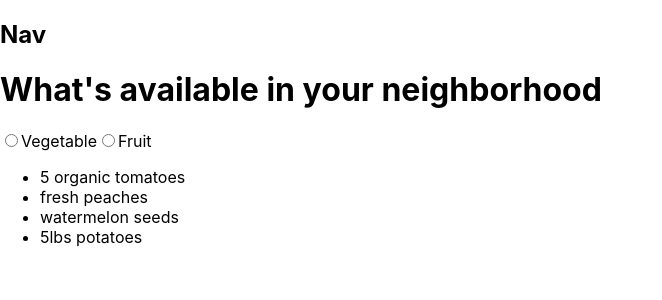
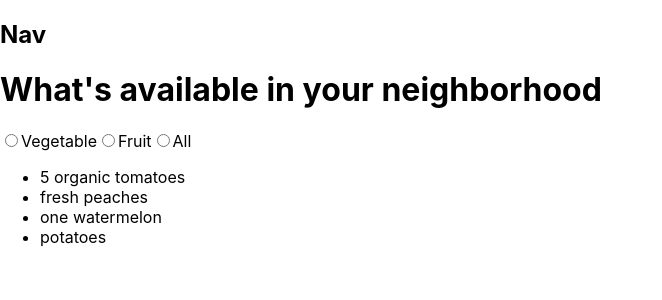
Before and after one commit to Mengqi89/open-garden-client, a React (Create React App) app: page /list in a window 1280 px wide. Shown: the top 300 px of the page, without its empty margins (0-662 px from the left). Built offline with nearby package versions, Linux system fonts and the light colour scheme; the HTML template or start-up script is replaced by a standard one.

Commit message:
added filter

```diff
--- a/src/components/ListPage/ListPage.js
+++ b/src/components/ListPage/ListPage.js
@@ -1,30 +1,83 @@
-import React from 'react';
+import React, { Component } from 'react';
 
-function ListPage(props) {
+
+class ListPage extends Component {
+
+    state = {
+        all: [
+            {
+                id: 0,
+                title: '5 organic tomatoes',
+                type: 'vegetable'
+            },
+            {
+                id: 1,
+                title: 'fresh peaches',
+                type: 'fruit'
+            },
+            {
+                id: 2,
+                title: 'one watermelon',
+                type: 'fruit'
+            },
+            {
+                id: 3,
+                title: 'potatoes',
+                type: 'vegetable'
+            }
+        ],
+        listings: []
+    }
+
+    componentDidMount() {
+        this.setState({
+            listings: this.state.all
+        })
+    }
+
+    handleChange = (event) => {
+        const query = event.target.value
+        if (query === "all") {
+            this.setState({
+                listings: this.state.all
+            })
+        } else {
+            const filteredList = this.state.all.filter(listing => listing.type === query)
+            this.setState({
+                listings: filteredList
+            })
+        }
+
+    }
+
+    render() {
         return (
             <div>
                 <h1>What's available in your neighborhood</h1>
 
-            <form>
-                <input type="radio" name="listing-type" value="0" />
-                <label for="listing-type">
+                <form onChange={this.handleChange}>
+                    <input type="radio" name="listing-type" id="vegetable" value="vegetable" />
+                    <label htmlFor="vegetable">
                         <span>Vegetable</span>
                     </label>
 
-                <input type="radio" name="listing-type" value="1" />
-                <label for="listing-type">
+                    <input type="radio" name="listing-type" id="fruit" value="fruit" />
+                    <label htmlFor="fruit">
                         <span>Fruit</span>
+                    </label>
+
+                    <input type="radio" name="listing-type" id="all" value="all" />
+                    <label htmlFor="all">
+                        <span>All</span>
                     </label>
                 </form>
 
                 <ul>
-                <li>5 organic tomatoes</li>
-                <li>fresh peaches</li>
-                <li>watermelon seeds</li>
-                <li>5lbs potatoes</li>
+                    {this.state.listings.map(listing => <li key={listing.id}>{listing.title}</li>)}
                 </ul>
             </div>
         );
-};
+    }
+}
 
 export default ListPage;
```
Lines whose indentation alone changed are shown as unchanged.
